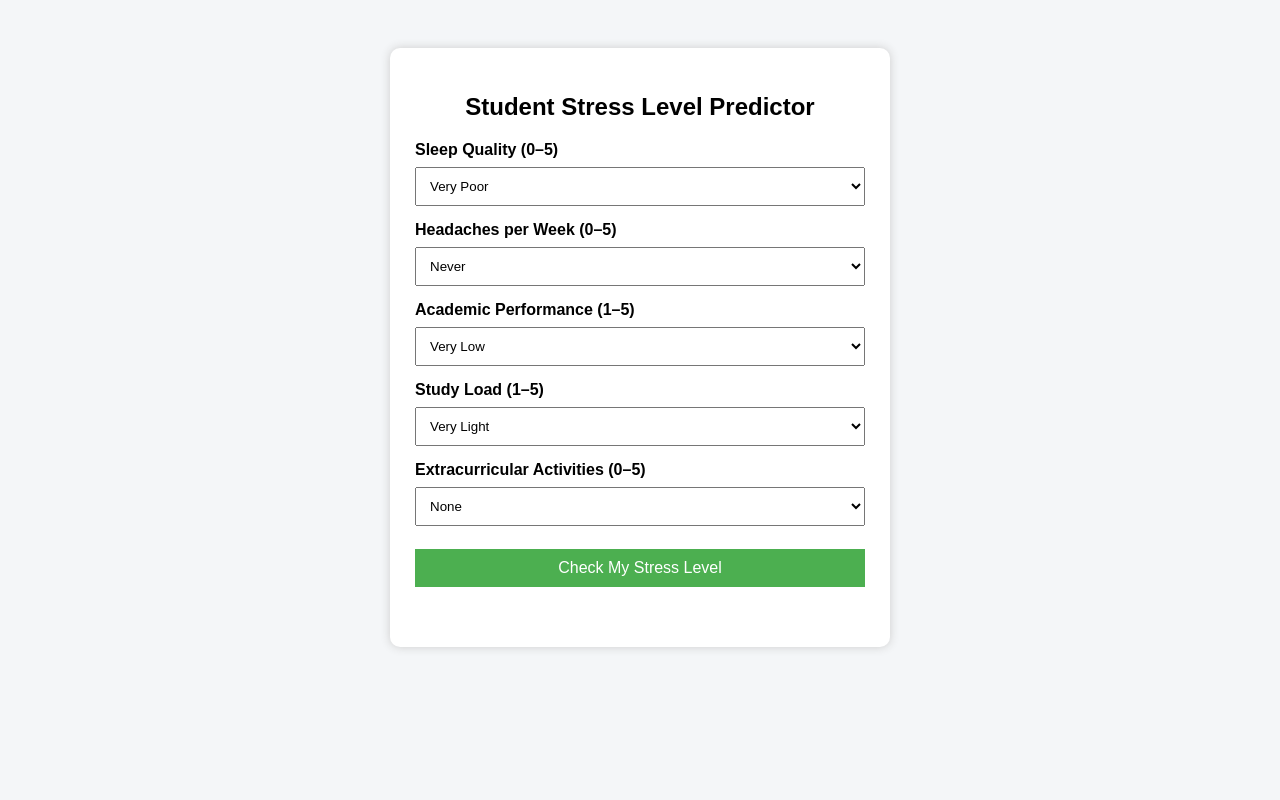
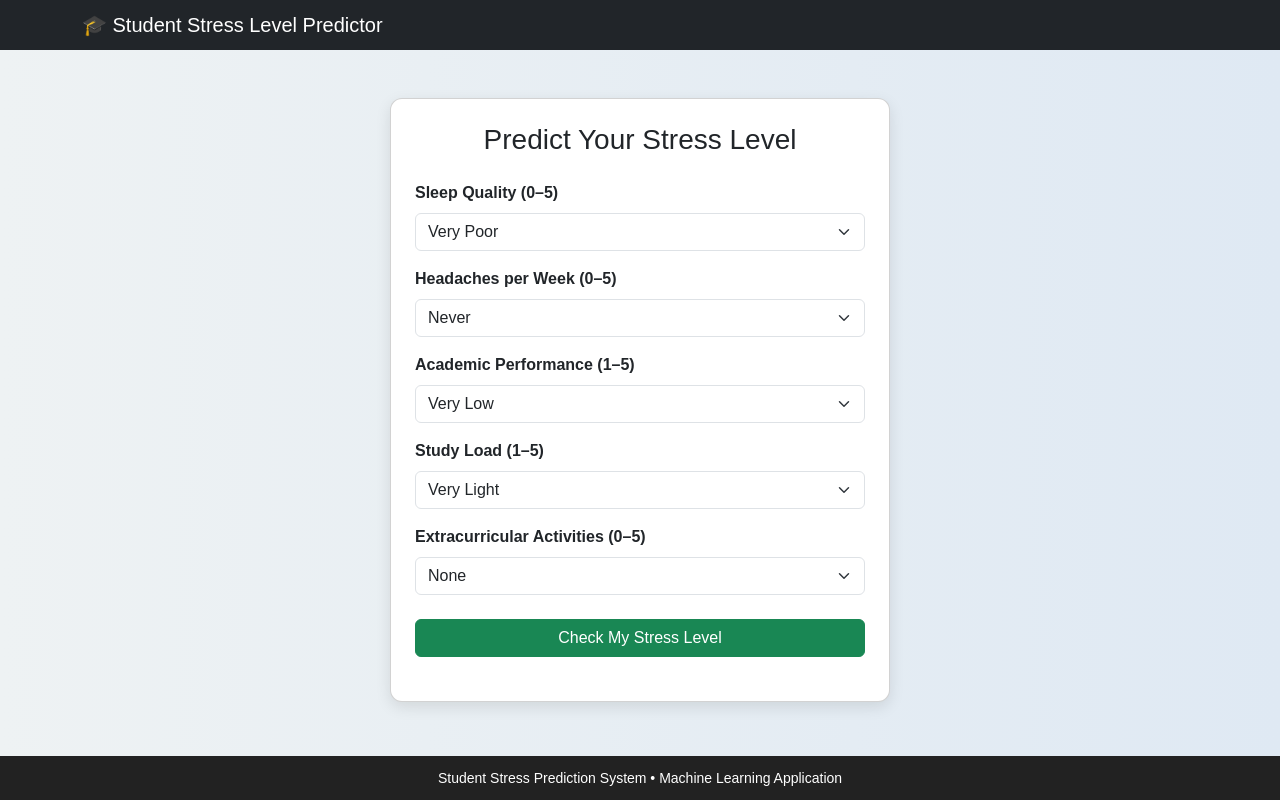
Before and after one commit to nehansa2003/Student-StressLevel-Prediction-Analysis, a Flask app: page / in a window 1280 px wide. Run offline with Flask 3, Linux system fonts and the light colour scheme; parts of the project's set-up code (start-up, migrations or seed data) failed here and were passed over.

Commit message:
Update index.html

```diff
--- a/stress_predict_app/templates/index.html
+++ b/stress_predict_app/templates/index.html
@@ -2,56 +2,65 @@
 <html lang="en">
 <head>
     <title>Student Stress Predictor</title>
+
+    <!-- Bootstrap CSS -->
+    <link href="https://cdn.jsdelivr.net/npm/bootstrap@5.3.2/dist/css/bootstrap.min.css" rel="stylesheet">
+
     <style>
         body {
-            font-family: Arial;
-            background: #f4f6f8;
-            padding: 40px;
+            background: linear-gradient(to right, #eef2f3, #dfe9f3);
+            font-family: Arial, sans-serif;
+            min-height: 100vh;
+            display: flex;
+            flex-direction: column;
         }
-        .container {
-            background: white;
-            padding: 25px;
-            max-width: 450px;
-            margin: auto;
-            border-radius: 10px;
-            box-shadow: 0 0 10px #ccc;
+
+        .main-container {
+            flex: 1;
         }
-        h2 {
-            text-align: center;
+
+        .card {
+            border-radius: 12px;
+            box-shadow: 0 5px 15px rgba(0,0,0,0.1);
         }
-        label {
-            font-weight: bold;
+
+        button {
+            font-size: 16px;
         }
-        select, button {
-            width: 100%;
-            padding: 10px;
-            margin-top: 8px;
-            margin-bottom: 15px;
-        }
-        button {
-            background: #4CAF50;
-            color: white;
-            border: none;
-            font-size: 16px;
-            cursor: pointer;
-        }
-        button:hover {
-            background: #45a049;
-        }
+
         #result {
             text-align: center;
             font-size: 18px;
             margin-top: 20px;
         }
+
+        footer {
+            background: #222;
+            color: white;
+            text-align: center;
+            padding: 10px;
+            margin-top: 30px;
+        }
     </style>
 </head>
 
 <body>
+
+<!-- Header -->
+<nav class="navbar navbar-dark bg-dark">
     <div class="container">
-    <h2>Student Stress Level Predictor</h2>
+        <span class="navbar-brand mb-0 h1">🎓 Student Stress Level Predictor</span>
+    </div>
+</nav>
 
-    <label>Sleep Quality (0–5)</label>
-    <select id="sleep_quality">
+<div class="container main-container mt-5">
+
+    <div class="card mx-auto p-4" style="max-width:500px;">
+
+        <h3 class="text-center mb-4">Predict Your Stress Level</h3>
+
+        <label class="form-label"><b>Sleep Quality (0–5)</b></label>
+        <select id="sleep_quality" class="form-select">
             <option value="0">Very Poor</option>
             <option value="1">Poor</option>
             <option value="2">Average</option>
@@ -60,8 +69,8 @@
             <option value="5">Excellent</option>
         </select>
 
-    <label>Headaches per Week (0–5)</label>
-    <select id="headaches">
+        <label class="form-label mt-3"><b>Headaches per Week (0–5)</b></label>
+        <select id="headaches" class="form-select">
             <option value="0">Never</option>
             <option value="1">Rare</option>
             <option value="2">Sometimes</option>
@@ -70,8 +79,8 @@
             <option value="5">Always</option>
         </select>
 
-    <label>Academic Performance (1–5)</label>
-    <select id="academic_performance">
+        <label class="form-label mt-3"><b>Academic Performance (1–5)</b></label>
+        <select id="academic_performance" class="form-select">
             <option value="1">Very Low</option>
             <option value="2">Low</option>
             <option value="3">Average</option>
@@ -79,8 +88,8 @@
             <option value="5">Excellent</option>
         </select>
 
-    <label>Study Load (1–5)</label>
-    <select id="study_load">
+        <label class="form-label mt-3"><b>Study Load (1–5)</b></label>
+        <select id="study_load" class="form-select">
             <option value="1">Very Light</option>
             <option value="2">Light</option>
             <option value="3">Moderate</option>
@@ -88,8 +97,8 @@
             <option value="5">Very Heavy</option>
         </select>
 
-    <label>Extracurricular Activities (0–5)</label>
-    <select id="extracurricular">
+        <label class="form-label mt-3"><b>Extracurricular Activities (0–5)</b></label>
+        <select id="extracurricular" class="form-select">
             <option value="0">None</option>
             <option value="1">Rare</option>
             <option value="2">Occasional</option>
@@ -98,10 +107,22 @@
             <option value="5">Very Frequent</option>
         </select>
 
-    <button onclick="predictStress()">Check My Stress Level</button>
+        <button class="btn btn-success mt-4 w-100" onclick="predictStress()">
+            Check My Stress Level
+        </button>
 
         <div id="result"></div>
+
     </div>
+
+</div>
+
+<!-- Footer -->
+<footer>
+    <small>
+        Student Stress Prediction System • Machine Learning Application
+    </small>
+</footer>
 
 <script>
 function predictStress() {
```
Lines whose indentation alone changed are shown as unchanged.
